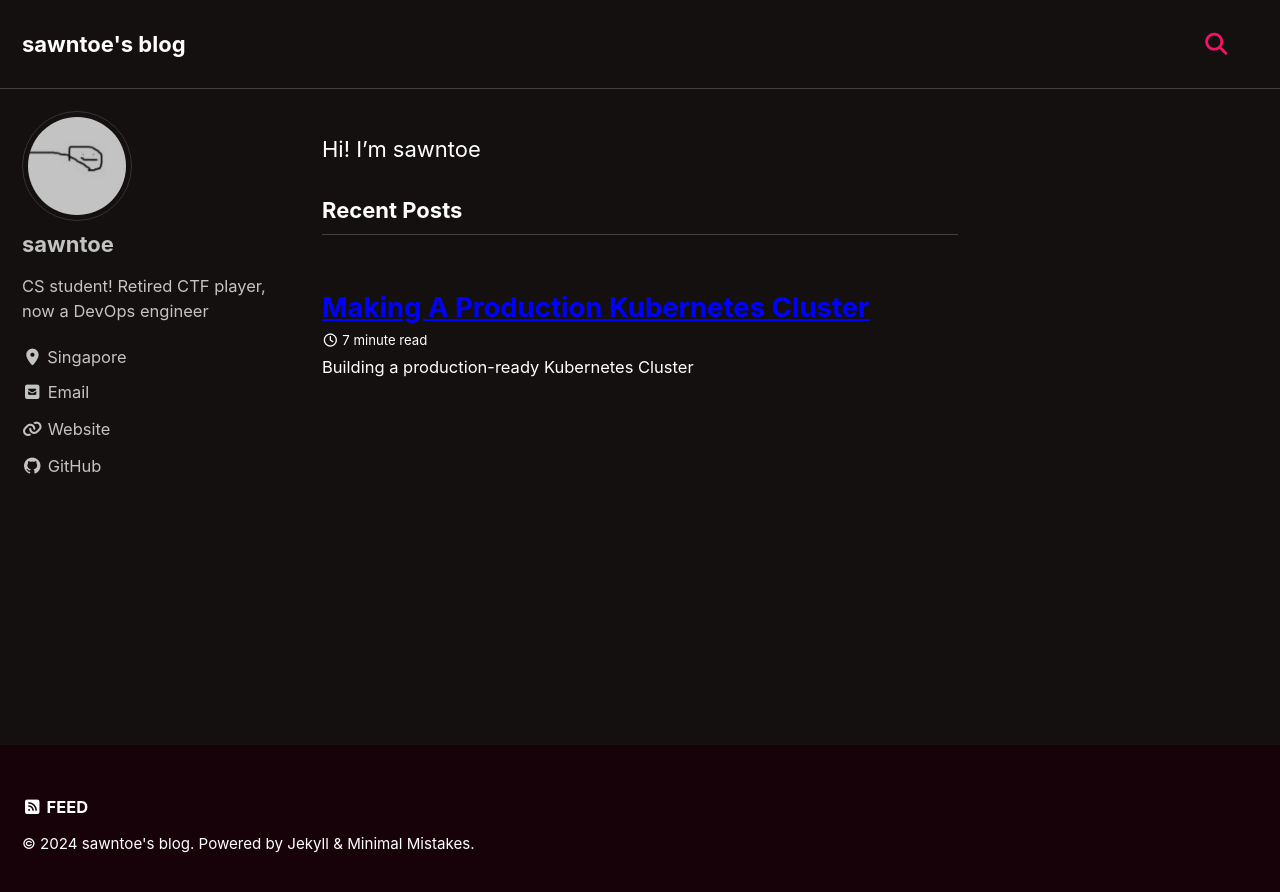
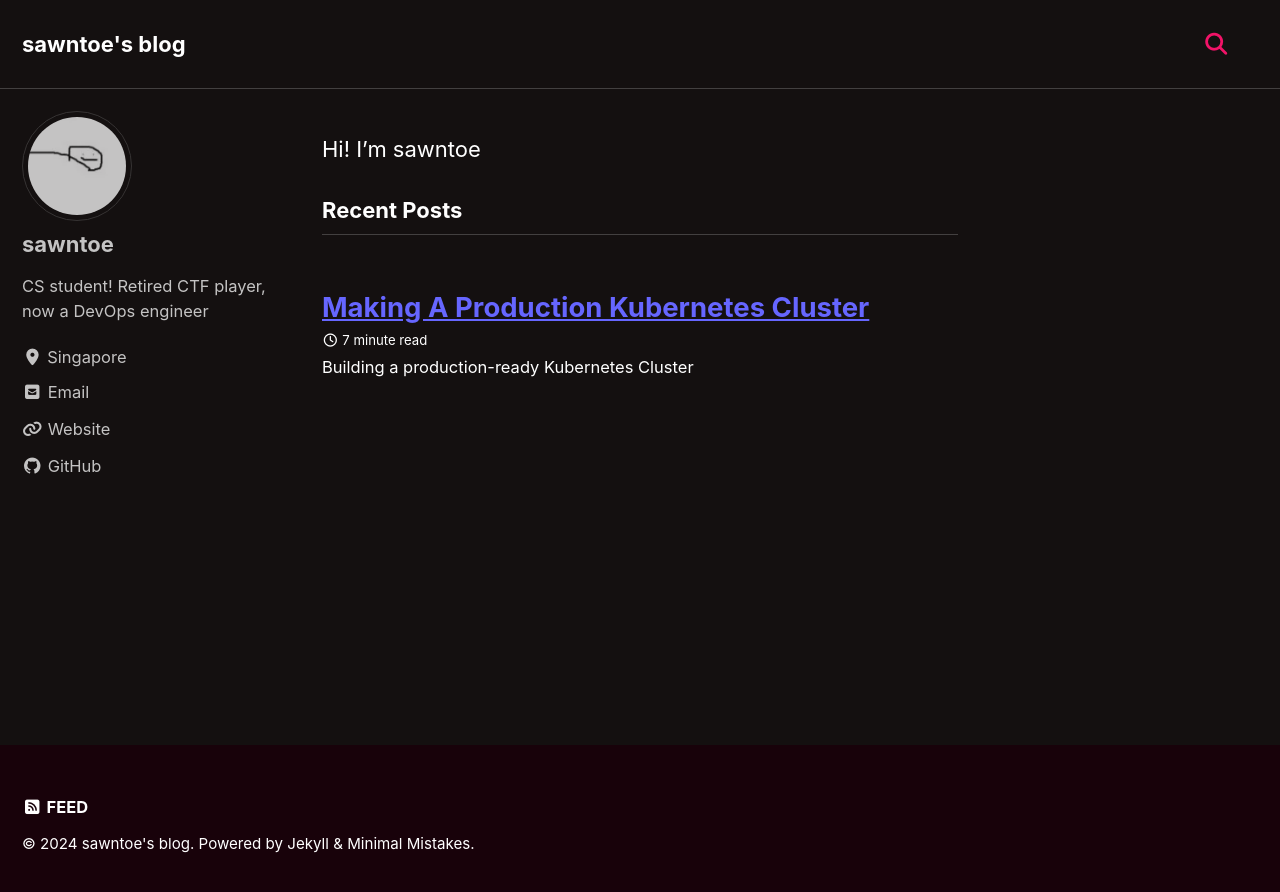
Before and after one commit to sawntoe/sawntoe.github.io, a Jekyll site: the page built from index.md, in a window 1280 px wide. Shown: the top 892 px of the page. Built offline with Jekyll 4.4.1, drawn with Linux system fonts in a browser that asks for light colours; cached includes are drawn as plain includes; the list of posts is cut into pages by our own code.

Commit message:
Update link color to lighter color

```diff
--- a/assets/css/main.scss
+++ b/assets/css/main.scss
@@ -7,6 +7,6 @@ search: false
 
 $text-color: #ffffff;
 $body-color: #ffffff;
-$link-color: #0000FF;
+$link-color: #6666FF;
 @import "minimal-mistakes/skins/{{ site.minimal_mistakes_skin | default: 'default' }}"; // skin
 @import "minimal-mistakes"; // main partials
```
